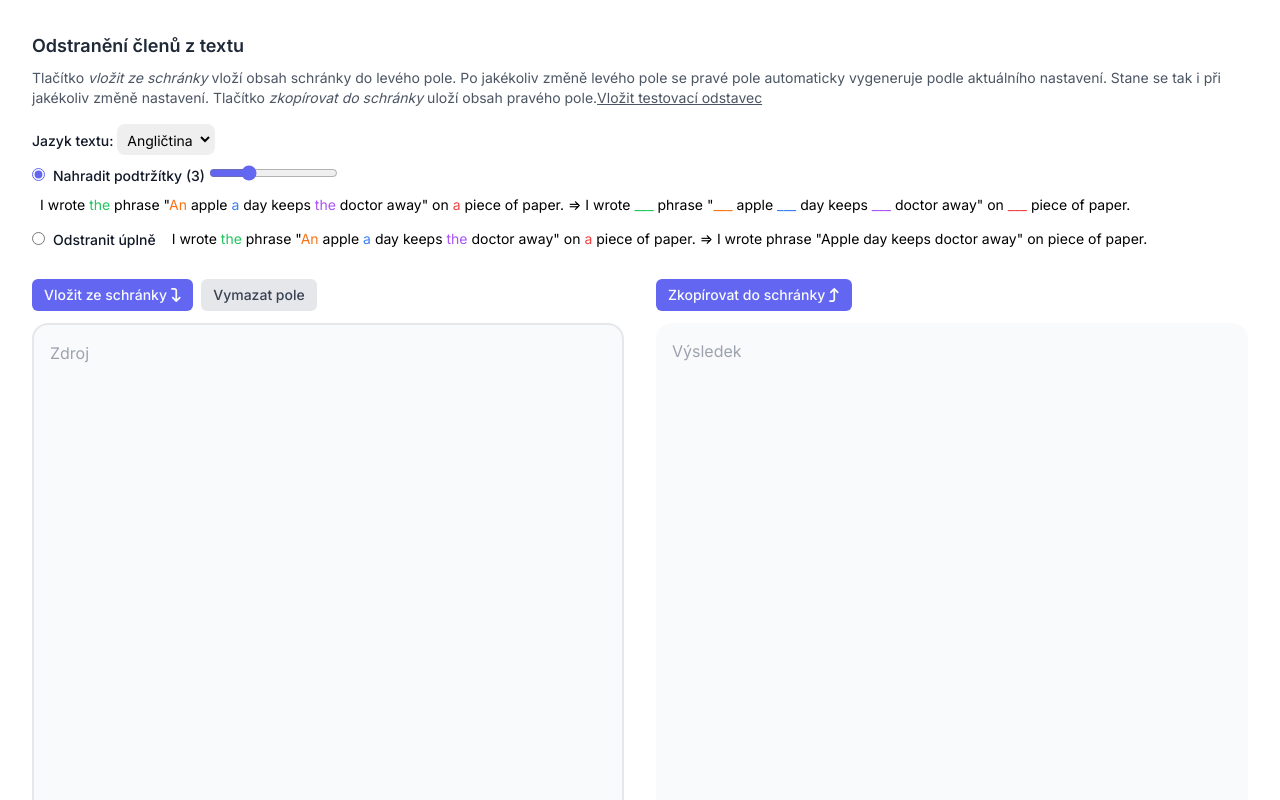
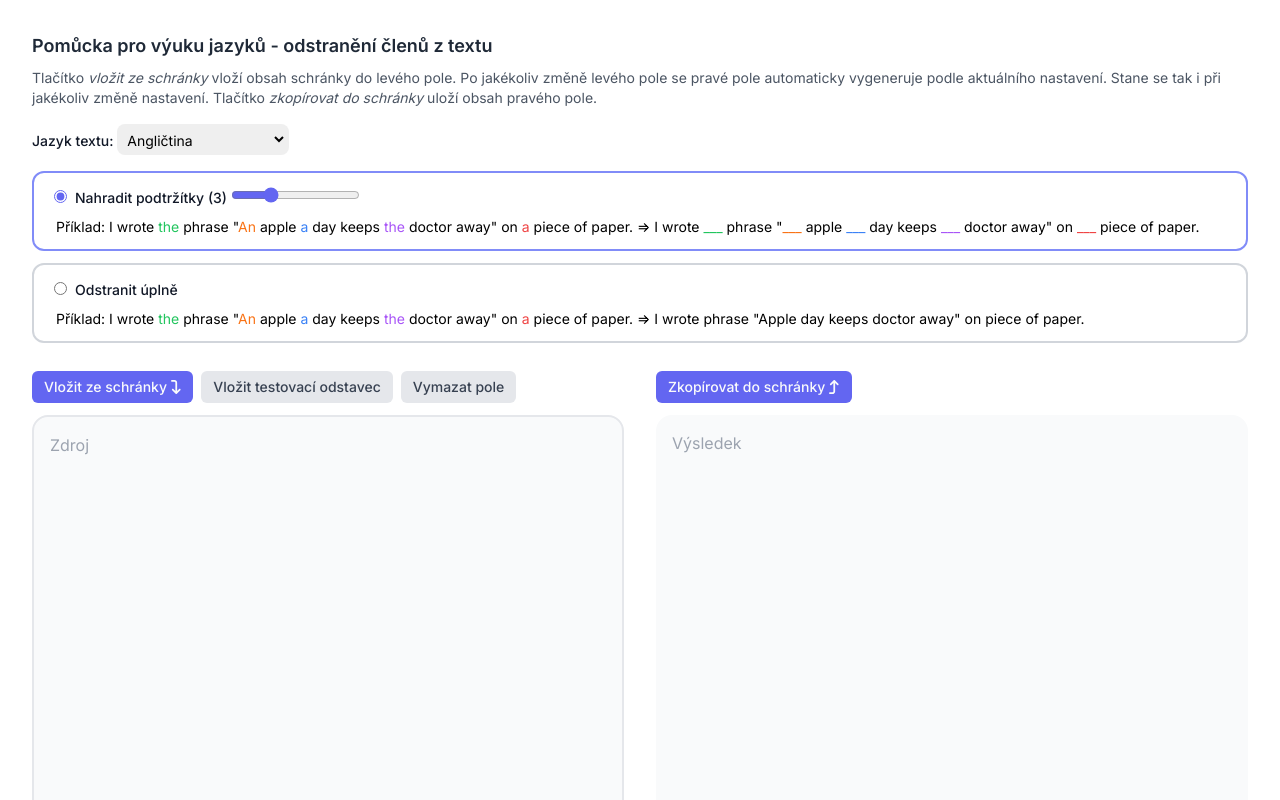
Before and after one commit to hynekfisera/odstraneni-clenu, a Next.js app: page / in a window 1280 px wide. Shown: the top 800 px of the page. Built offline with nearby package versions, Linux system fonts and the light colour scheme.

Commit message:
Style changes

```diff
--- a/pages/index.tsx
+++ b/pages/index.tsx
@@ -48,60 +48,53 @@ export default function Home() {
   return (
     <>
       <Head>
-        <title>Odstranění členů z textu</title>
-        <meta name="description" content="Nástroj na odstranění členů z textu" />
+        <title>Pomůcka pro výuku jazyků - odstranění členů z textu</title>
+        <meta name="description" content="Aplikace pro učitele jazyků, která umožňuje jednoduše vytvářet cvičení na procičování členů." />
         <link rel="icon" href="/favicon.ico" />
       </Head>
       <main className="px-4 lg:px-8 flex flex-col gap-4 pt-8">
         <section>
           <div className="mb-4">
-            <h1 className="text-lg font-semibold mb-2 text-gray-800">Odstranění členů z textu</h1>
+            <h1 className="text-lg font-semibold mb-2 text-gray-800">Pomůcka pro výuku jazyků - odstranění členů z textu</h1>
             <div className="text-sm text-gray-600">
               Tlačítko <i>vložit ze schránky</i> vloží obsah schránky do levého pole. Po jakékoliv změně levého pole se pravé pole automaticky vygeneruje podle aktuálního nastavení. Stane se tak i při jakékoliv změně nastavení. Tlačítko <i>zkopírovat do schránky</i> uloží obsah pravého pole.
-              <button
-                className="underline select-none"
-                onClick={() =>
-                  setInput(
-                    "If you're looking for random paragraphs, you've come to the right place. When a random word or a random sentence isn't quite enough, the next logical step is to find a random paragraph. We created the Random Paragraph Generator with you in mind. The process is quite simple. Choose the number of random paragraphs you'd like to see and click the button. Your chosen number of paragraphs will instantly appear."
-                  )
-                }
-              >
-                Vložit testovací odstavec
-              </button>
             </div>
           </div>
-          <div className="mb-2">
+          <div className="mb-4">
             <label htmlFor="language" className="text-sm font-medium text-gray-900 select-none">
               Jazyk textu:{" "}
             </label>
             <select name="language" id="language" className="text-sm outline-none border-2 rounded-lg p-1 border-transparent focus:border-indigo-500">
               <option value="en">Angličtina</option>
+              <option value="de" disabled>
+                Němčina (v přípravě)
+              </option>
             </select>
           </div>
-          <div className="flex flex-wrap gap-2 items-center mb-3">
+          <div className={`flex flex-col gap-2 mb-3 hover:bg-gray-50 border-2 py-3 px-5 rounded-xl cursor-pointer ${mode ? "border-indigo-400" : "border-gray-300"}`} onClick={() => setMode(true)}>
             <div>
               <input checked={mode} onChange={(e) => setMode(e.target.checked)} id="underscores" type="radio" name="mode" className="accent-indigo-500 outline-none" />
-              <label htmlFor="underscores" className="ml-2 text-sm font-medium text-gray-900 select-none">
+              <label htmlFor="underscores" className="ml-2 text-sm font-medium text-gray-900 select-none cursor-pointer">
                 Nahradit podtržítky {mode && `(${count})`}
               </label>
               {mode && <input type="range" name="count" id="count" value={count} onChange={(e) => setCount(+e.target.value)} min={1} max={8} step={1} className="outline-none accent-indigo-500 ml-1" />}
             </div>
-            <div className="text-sm font-normal ml-2">
-              I wrote <span className="text-green-500">the</span> phrase &quot;<span className="text-orange-500">An</span> apple <span className="text-blue-500">a</span> day keeps <span className="text-purple-500">the</span> doctor away&quot; on <span className="text-red-500">a</span> piece of
-              paper. =&gt; I wrote <span className="text-green-500">___</span> phrase &quot;<span className="text-orange-500">___</span> apple <span className="text-blue-500">___</span> day keeps <span className="text-purple-500">___</span> doctor away&quot; on{" "}
+            <div className="text-sm font-normal ml-0.5">
+              Příklad: I wrote <span className="text-green-500">the</span> phrase &quot;<span className="text-orange-500">An</span> apple <span className="text-blue-500">a</span> day keeps <span className="text-purple-500">the</span> doctor away&quot; on <span className="text-red-500">a</span> piece
+              of paper. =&gt; I wrote <span className="text-green-500">___</span> phrase &quot;<span className="text-orange-500">___</span> apple <span className="text-blue-500">___</span> day keeps <span className="text-purple-500">___</span> doctor away&quot; on{" "}
               <span className="text-red-500">___</span> piece of paper.
             </div>
           </div>
-          <div className="flex flex-wrap gap-2 items-center mb-3">
+          <div className={`flex flex-col gap-2 mb-3 hover:bg-gray-50 border-2 py-3 px-5 rounded-xl cursor-pointer ${mode ? "border-gray-300" : "border-indigo-400"}`} onClick={() => setMode(false)}>
             <div>
               <input checked={!mode} onChange={(e) => setMode(!e.target.checked)} id="nothing" type="radio" name="mode" className="accent-indigo-500 outline-none" />
-              <label htmlFor="nothing" className="ml-2 text-sm font-medium text-gray-900 select-none">
+              <label htmlFor="nothing" className="ml-2 text-sm font-medium text-gray-900 select-none cursor-pointer">
                 Odstranit úplně
               </label>
             </div>
-            <div className="text-sm font-normal ml-2">
-              I wrote <span className="text-green-500">the</span> phrase &quot;<span className="text-orange-500">An</span> apple <span className="text-blue-500">a</span> day keeps <span className="text-purple-500">the</span> doctor away&quot; on <span className="text-red-500">a</span> piece of
-              paper. =&gt; I wrote phrase &quot;Apple day keeps doctor away&quot; on piece of paper.
+            <div className="text-sm font-normal ml-0.5">
+              Příklad: I wrote <span className="text-green-500">the</span> phrase &quot;<span className="text-orange-500">An</span> apple <span className="text-blue-500">a</span> day keeps <span className="text-purple-500">the</span> doctor away&quot; on <span className="text-red-500">a</span> piece
+              of paper. =&gt; I wrote phrase &quot;Apple day keeps doctor away&quot; on piece of paper.
             </div>
           </div>
         </section>
@@ -110,6 +103,16 @@ export default function Home() {
             <section className="flex flex-wrap gap-2">
               <button className="btn btn-primary" onClick={async () => setInput(await navigator.clipboard.readText())}>
                 Vložit ze schránky <FontAwesomeIcon icon={faArrowTurnDown} />
+              </button>
+              <button
+                className="btn btn-secondary"
+                onClick={() =>
+                  setInput(
+                    "If you're looking for random paragraphs, you've come to the right place. When a random word or a random sentence isn't quite enough, the next logical step is to find a random paragraph. We created the Random Paragraph Generator with you in mind. The process is quite simple. Choose the number of random paragraphs you'd like to see and click the button. Your chosen number of paragraphs will instantly appear."
+                  )
+                }
+              >
+                Vložit testovací odstavec
               </button>
               <button className="btn btn-secondary" onClick={() => setInput("")}>
                 Vymazat pole
```
